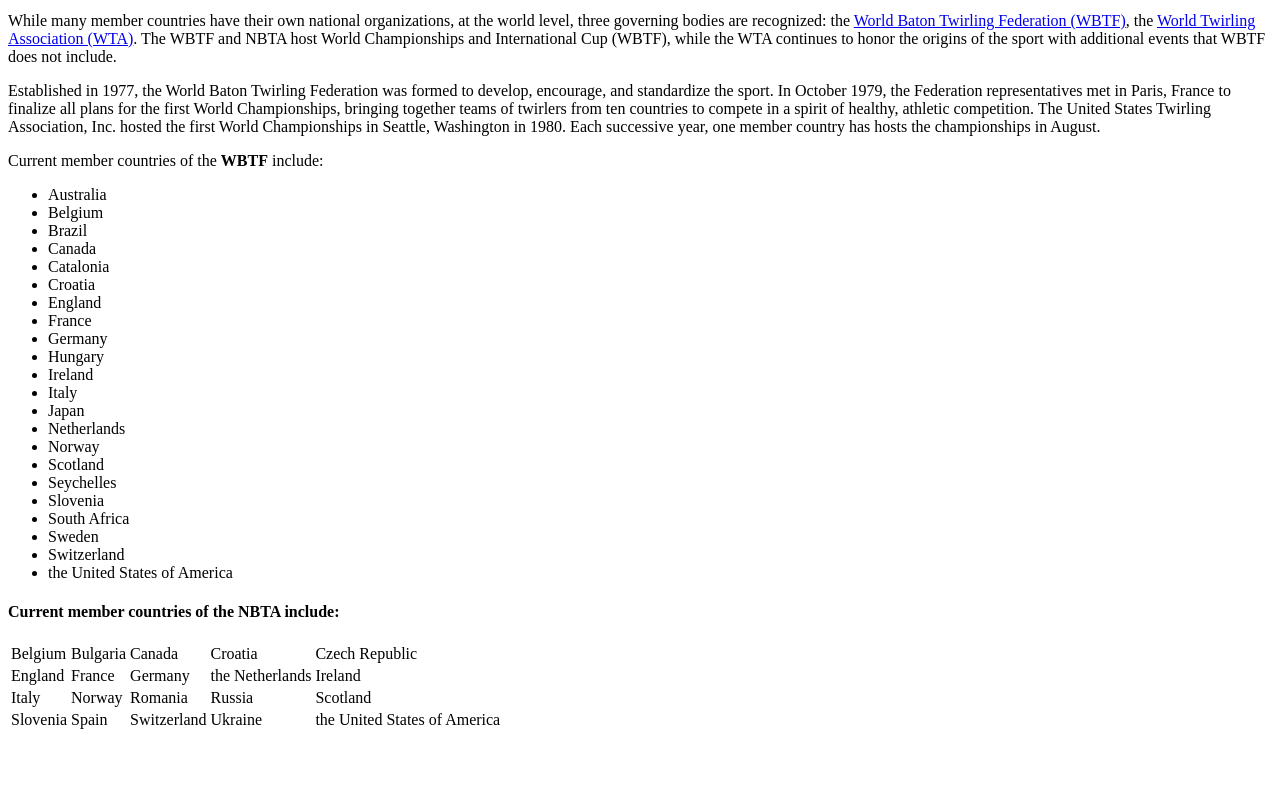
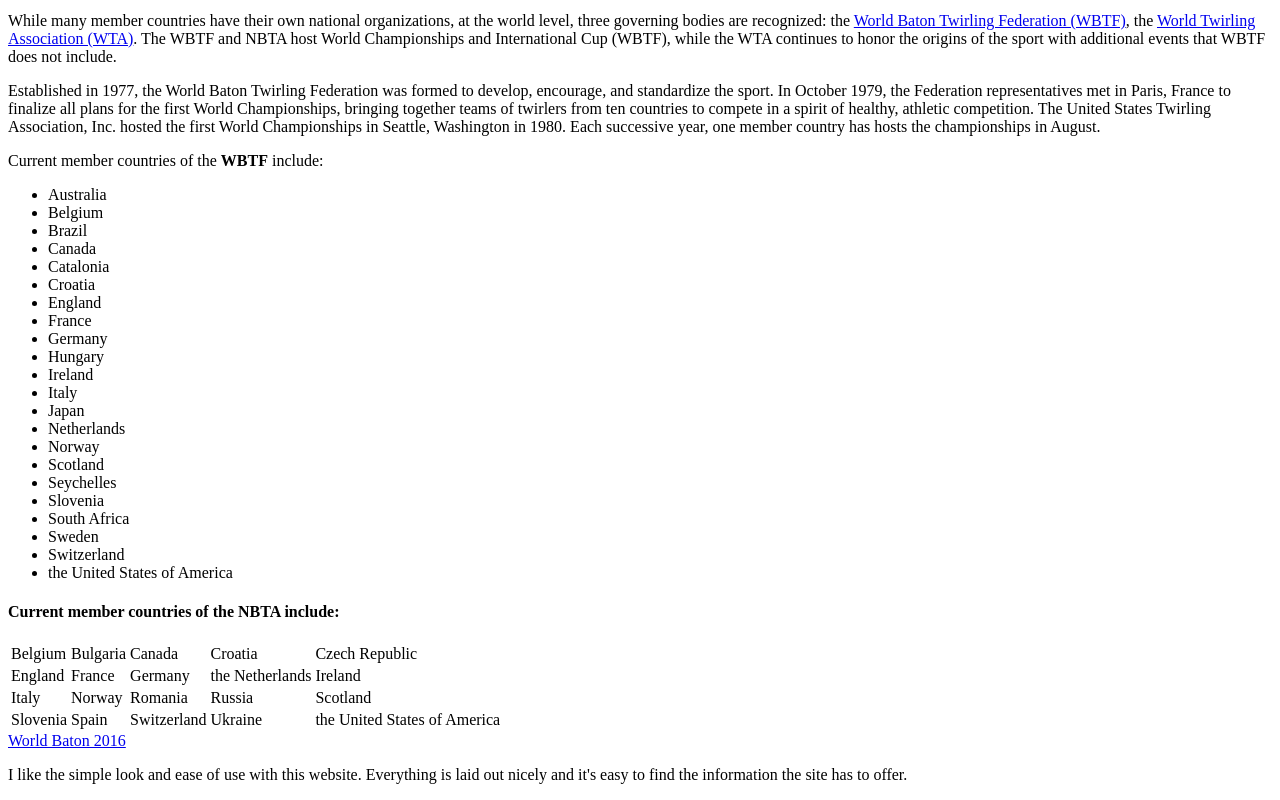
Before and after one commit to bw2116/bw2116.github.io, a plain HTML site: page index.html in a window 1280 px wide. Shown: the part 1232-2032 px from the top of the page. Before the commit the page ends 1972 px from the top, so only its background shows below. Drawn offline with Linux system fonts and the light colour scheme.

Commit message:
added a site that I liked

```diff
--- a/index.html
+++ b/index.html
@@ -84,5 +84,8 @@
           </tr>
         </table>
     </div>
+
+    <a href="http://worldbaton2016.com/">World Baton 2016</a>
+    <p>I like the simple look and ease of use with this website.  Everything is laid out nicely and it's easy to find the information the site has to offer.</p>
   </body>
 </html>
```
